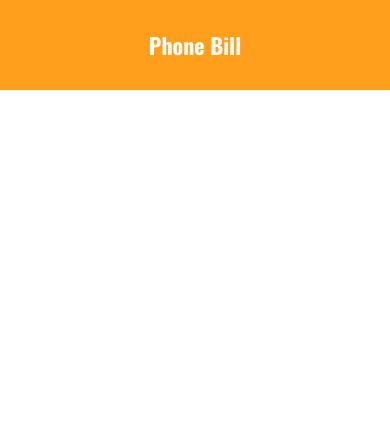
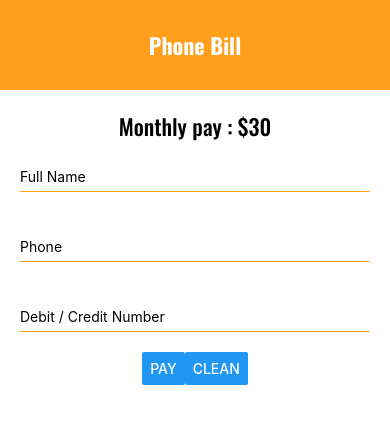
Before and after one commit to jmejiamu/rn-switch, a React Native app: screen / in a window 390 px wide. Shown: the top 424 px of the page. Built offline with nearby package versions, Linux system fonts and the light colour scheme.

Commit message:
added screen

```diff
--- a/App.js
+++ b/App.js
@@ -4,8 +4,12 @@ import { useFonts } from "expo-font";
 import { StyleSheet, SafeAreaView, StatusBar } from "react-native";
 
 import { Header } from "./src/components/index";
+import usePayment from "./src/hook/usePayment";
+import Recipe from "./src/screens/bill-recipe";
+import BillForm from "./src/screens/pay-bill-form";
 
 const App = () => {
+  const { doPayment, setDoPayment } = usePayment();
   let [loaded] = useFonts({
     oswaldBold: require("./assets/fonts/Oswald-Bold.ttf"),
     oswaldExtraLight: require("./assets/fonts/Oswald-ExtraLight.ttf"),
@@ -14,12 +18,35 @@ const App = () => {
     oswaldRegular: require("./assets/fonts/Oswald-Regular.ttf"),
     oswaldSemiBold: require("./assets/fonts/Oswald-SemiBold.ttf"),
   });
+
   if (!loaded) {
     return <AppLoading />;
   }
+  // const onSubmitYesPayment = () => {
+  //   setDoPayment(true);
+  // };
+  let bill = <BillForm />;
+
+  // if (doPayment) {
+  //   bill = <Recipe />;
+  // }
+
+  // if (doPayment) {
+  //   bill = (
+  //     <View>
+  //       <Text>Do you want proceed with the payment?</Text>
+  //       <View style={styles.btnContainer}>
+  //         <Button title="Yes" onPress={() => onSubmitYesPayment()} />
+  //         <Button title="No" onPress={handleCleanInput} />
+  //       </View>
+  //     </View>
+  //   );
+  // }
+
   return (
     <SafeAreaView style={styles.container}>
       <Header title={"Phone Bill"} />
+      {bill}
     </SafeAreaView>
   );
 };
--- /dev/null
+++ b/src/components/card/index.js
@@ -0,0 +1,10 @@
+import React from "react";
+
+import { View } from "react-native";
+import { styles } from "./styles";
+
+const Card = ({ children, style }) => {
+  return <View style={{ ...styles.container, ...style }}>{children}</View>;
+};
+
+export default Card;
--- /dev/null
+++ b/src/components/card/styles.js
@@ -0,0 +1,23 @@
+import { StyleSheet } from "react-native";
+import Colors from "../../constant/colors";
+
+export const styles = StyleSheet.create({
+  container: {
+    alignItems: "center",
+    justifyContent: "center",
+    marginTop: 20,
+    marginHorizontal: 20,
+    paddingVertical: 20,
+    paddingHorizontal: 10,
+    shadowColor: Colors.shadow,
+    shadowOffset: {
+      width: 0,
+      height: 2,
+    },
+    shadowRadius: 6,
+    shadowOpacity: 0.26,
+    elevation: 5,
+    borderRadius: 10,
+    backgroundColor: Colors.white,
+  },
+});
--- a/src/components/index.js
+++ b/src/components/index.js
@@ -1,2 +1,3 @@
 export { default as Header } from "./header/index";
 export { default as Input } from "./input/index";
+export { default as Card } from "./card/index";
--- a/src/components/input/styles.js
+++ b/src/components/input/styles.js
@@ -1,6 +1,6 @@
 import { StyleSheet } from "react-native";
 import Colors from "../../constant/colors";
-const styles = StyleSheet.create({
+export const styles = StyleSheet.create({
   input: {
     height: 30,
     borderColor: Colors.primary,
--- /dev/null
+++ b/src/hook/usePayment.js
@@ -0,0 +1,11 @@
+import React, { useState, useEffect } from "react";
+const usePayment = () => {
+  const [doPayment, setDoPayment] = useState(false);
+
+  return {
+    doPayment,
+    setDoPayment,
+  };
+};
+
+export default usePayment;
--- /dev/null
+++ b/src/screens/bill-recipe/index.js
@@ -0,0 +1,26 @@
+import { StyleSheet, Text, View, Button, Image } from "react-native";
+import React from "react";
+import { Card } from "../../components";
+
+const Recipe = ({ onDone, name, phone, card, pay }) => {
+  return (
+    <Card>
+      <Image
+        style={{ width: 100, height: 100 }}
+        source={{
+          uri: "https://cdn.pixabay.com/photo/2012/04/13/00/14/phone-31172_960_720.png",
+        }}
+      />
+      <View style={{ marginVertical: 20 }}>
+        <Text>Recipe for: {name}</Text>
+        <Text>Phone #{phone}</Text>
+        <Text>Card #{card}</Text>
+        <Text>Paid : ${pay}</Text>
+        <Text>Date: {Date()}</Text>
+        <Button title="Done" onPress={onDone} />
+      </View>
+    </Card>
+  );
+};
+
+export default Recipe;
--- /dev/null
+++ b/src/screens/pay-bill-form/index.js
@@ -0,0 +1,125 @@
+import { Text, View, ScrollView, Button, Alert } from "react-native";
+import React, { useState, useEffect } from "react";
+import { styles } from "./styles";
+import { Card, Input } from "../../components";
+import usePayment from "../../hook/usePayment";
+import Recipe from "../bill-recipe";
+
+const BillForm = () => {
+  const [fullName, setName] = useState("");
+  const [phoneNumber, setPhoneNumber] = useState("");
+  const [cardNumber, setCardNumber] = useState();
+  const [continuePayment, setContinuePayment] = useState(false);
+
+  const { doPayment, setDoPayment } = usePayment();
+
+  const MONTHLY_PAY = 30;
+
+  const handleCardNumberChange = (text) => {
+    setCardNumber(text.replace(/[^0-9]/g, ""));
+  };
+
+  const handleCleanInput = () => {
+    setCardNumber("");
+    setName("");
+    setPhoneNumber("");
+    setContinuePayment(false);
+  };
+
+  const handleFullNameChange = (text) => {
+    setName(text);
+  };
+  const handlePhoneNumberChange = (text) => {
+    setPhoneNumber(text);
+  };
+
+  const onSubmitPayment = () => {
+    if (
+      fullName.length > 0 &&
+      phoneNumber.length > 0 &&
+      cardNumber.length > 0
+    ) {
+      setContinuePayment(true);
+    } else {
+      Alert.alert("Inputs", "Check Inputs", [{ text: "OK", style: "cancel" }]);
+    }
+  };
+
+  const onSubmitYesPayment = () => {
+    setDoPayment(true);
+  };
+
+  const onHandleDone = () => {
+    setContinuePayment(false);
+    setDoPayment(false);
+    setCardNumber("");
+    setName("");
+    setPhoneNumber("");
+  };
+
+  let proceedPayment;
+  proceedPayment = (
+    <ScrollView>
+      <View style={styles.container}>
+        <Text style={styles.title}>Monthly pay : ${MONTHLY_PAY}</Text>
+
+        <Input
+          placeholder="Full Name"
+          value={fullName}
+          onChangeText={handleFullNameChange}
+        />
+        <Input
+          placeholder="Phone"
+          value={phoneNumber}
+          onChangeText={handlePhoneNumberChange}
+        />
+        <Input
+          placeholder="Debit / Credit Number"
+          maxLength={16}
+          keyBoardType="numeric"
+          onChangeText={handleCardNumberChange}
+          value={cardNumber}
+        />
+
+        <View style={styles.btnContainer}>
+          {!continuePayment && (
+            <>
+              <Button title="Pay" onPress={onSubmitPayment} />
+              <Button title="Clean" onPress={handleCleanInput} />
+            </>
+          )}
+        </View>
+        {proceedPayment}
+      </View>
+    </ScrollView>
+  );
+  if (continuePayment) {
+    proceedPayment = (
+      <Card>
+        <View>
+          <Text>Do you want proceed with the payment?</Text>
+          <View style={styles.btnContainer}>
+            <Button title="Yes" onPress={() => onSubmitYesPayment()} />
+            <Button title="No" onPress={handleCleanInput} />
+          </View>
+        </View>
+      </Card>
+    );
+  }
+
+  if (doPayment) {
+    proceedPayment = (
+      <Recipe
+        onDone={onHandleDone}
+        name={fullName}
+        phone={phoneNumber}
+        card={cardNumber}
+        pay={MONTHLY_PAY}
+      />
+    );
+  }
+
+  return <>{proceedPayment}</>;
+};
+
+export default BillForm;
--- /dev/null
+++ b/src/screens/pay-bill-form/styles.js
@@ -0,0 +1,17 @@
+import { StyleSheet } from "react-native";
+
+export const styles = StyleSheet.create({
+  btnContainer: {
+    flexDirection: "row",
+    justifyContent: "center",
+  },
+  container: {
+    marginHorizontal: 20,
+  },
+  title: {
+    fontSize: 22,
+    fontFamily: "oswaldMedium",
+    marginTop: 20,
+    textAlign: "center",
+  },
+});
```
Also changed, not shown: src/screens/bill-recipe/styles.js (added).
